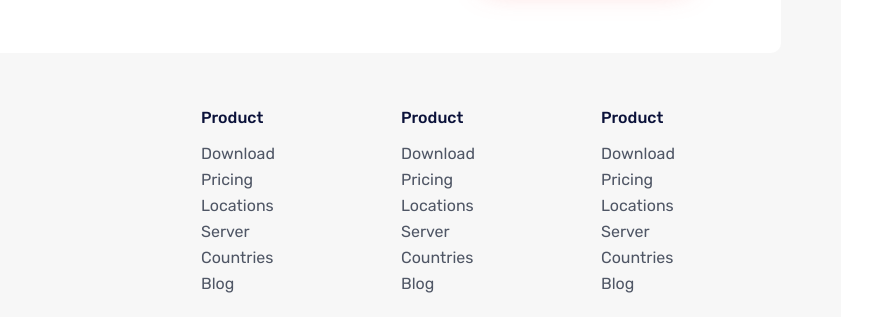
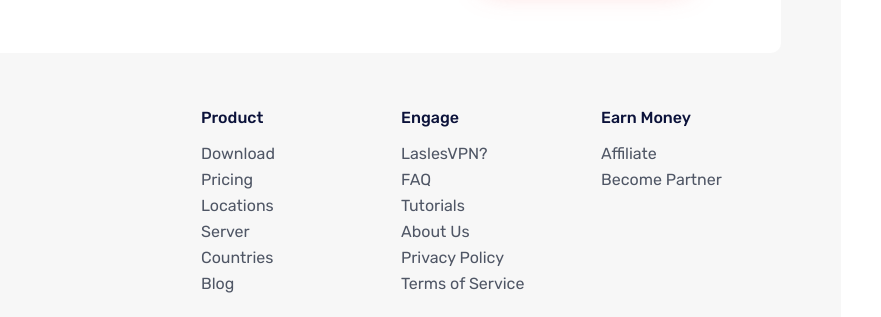
Before and after one commit to Phong0410/Landingpage-LaslesVPN, a plain HTML site: page index.html in a window 1280 px wide. Shown: the part 4613-4930 px from the top of the page, 399-1280 px from the left. Drawn offline with nearby package versions, Linux system fonts and the light colour scheme.

Commit message:
commit all

```diff
--- a/index.html
+++ b/index.html
@@ -277,22 +277,18 @@
                 <li class="footer__list-item"><a href="#">Blog</a></li>
             </ul>
             <ul class="footer__list">
-                <p class="footer__list-heading">Product</p>
-                <li class="footer__list-item"><a href="#">Download</a></li>
-                <li class="footer__list-item"><a href="#">Pricing</a></li>
-                <li class="footer__list-item"><a href="#">Locations</a></li>
-                <li class="footer__list-item"><a href="#">Server</a></li>
-                <li class="footer__list-item"><a href="#">Countries</a></li>
-                <li class="footer__list-item"><a href="#">Blog</a></li>
+                <p class="footer__list-heading">Engage</p>
+                <li class="footer__list-item"><a href="#">LaslesVPN?</a></li>
+                <li class="footer__list-item"><a href="#">FAQ</a></li>
+                <li class="footer__list-item"><a href="#">Tutorials</a></li>
+                <li class="footer__list-item"><a href="#">About Us</a></li>
+                <li class="footer__list-item"><a href="#">Privacy Policy</a></li>
+                <li class="footer__list-item"><a href="#">Terms of Service</a></li>
             </ul>
             <ul class="footer__list">
-                <p class="footer__list-heading">Product</p>
-                <li class="footer__list-item"><a href="#">Download</a></li>
-                <li class="footer__list-item"><a href="#">Pricing</a></li>
-                <li class="footer__list-item"><a href="#">Locations</a></li>
-                <li class="footer__list-item"><a href="#">Server</a></li>
-                <li class="footer__list-item"><a href="#">Countries</a></li>
-                <li class="footer__list-item"><a href="#">Blog</a></li>
+                <p class="footer__list-heading">Earn Money</p>
+                <li class="footer__list-item"><a href="#">Affiliate</a></li>
+                <li class="footer__list-item"><a href="#">Become Partner</a></li>
             </ul>
 
             <div class="footer__subscribe">
```
